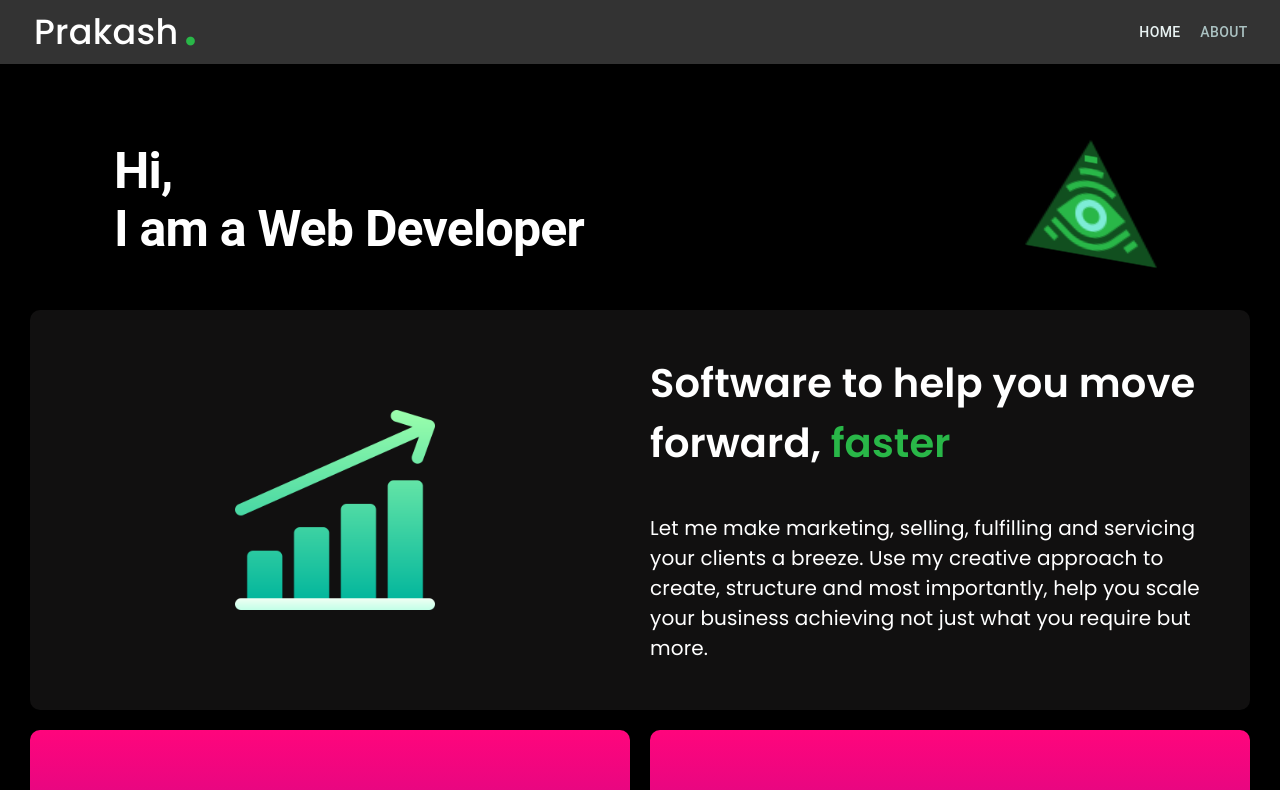
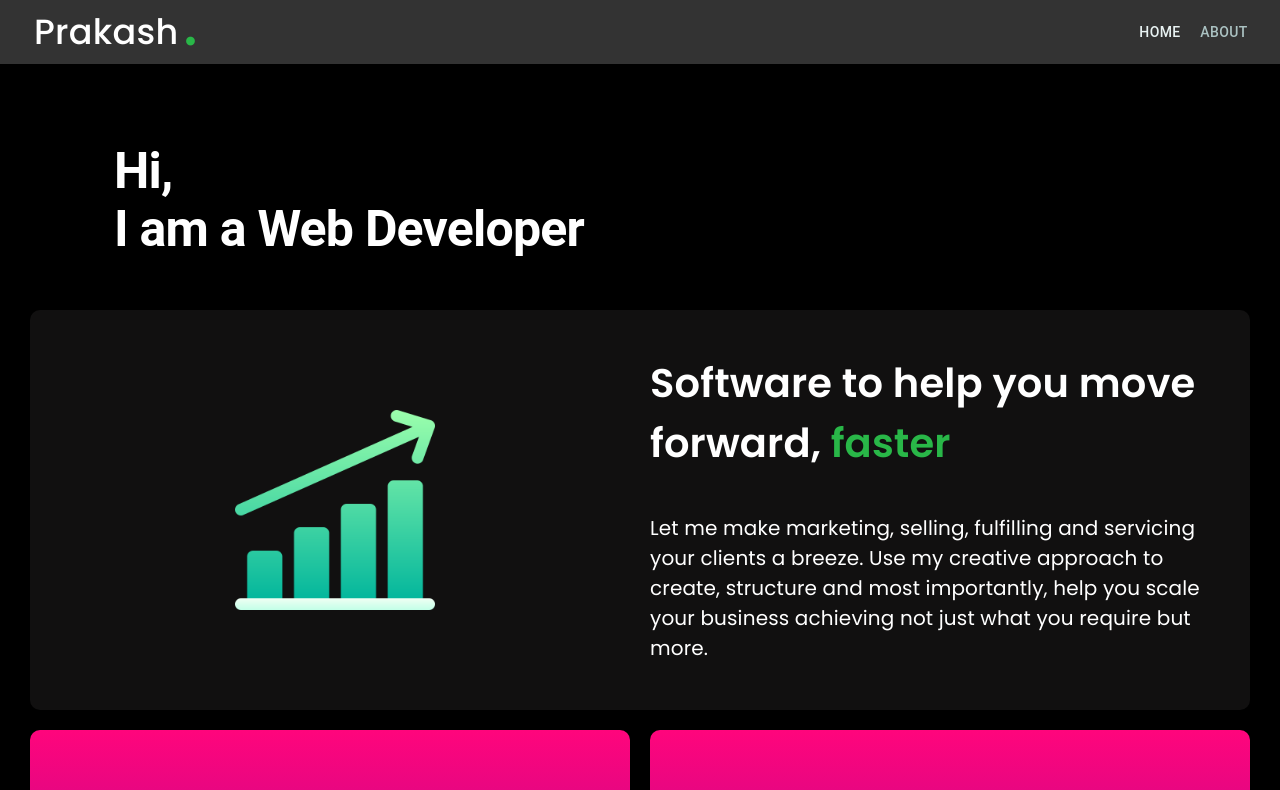
Before and after one commit to Theoutrace/My-Profile, a React (Vite) app: page / in a window 1280 px wide. Shown: the top 790 px of the page. Built offline with nearby package versions, Linux system fonts and the light colour scheme.

Commit message:
removed illum logo

```diff
--- a/src/components/hero section/Hero.jsx
+++ b/src/components/hero section/Hero.jsx
@@ -41,7 +41,7 @@ const Hero = () => {
             Hi,
             <br />I am a Web Developer
           </div>
-          <img className="illu-minati-img-cls" src={illuIcon} alt="iconIllu" />
+          {/* <img className="illu-minati-img-cls" src={illuIcon} alt="iconIllu" /> */}
         </Typography>
       </Box>
     </Container>
```
